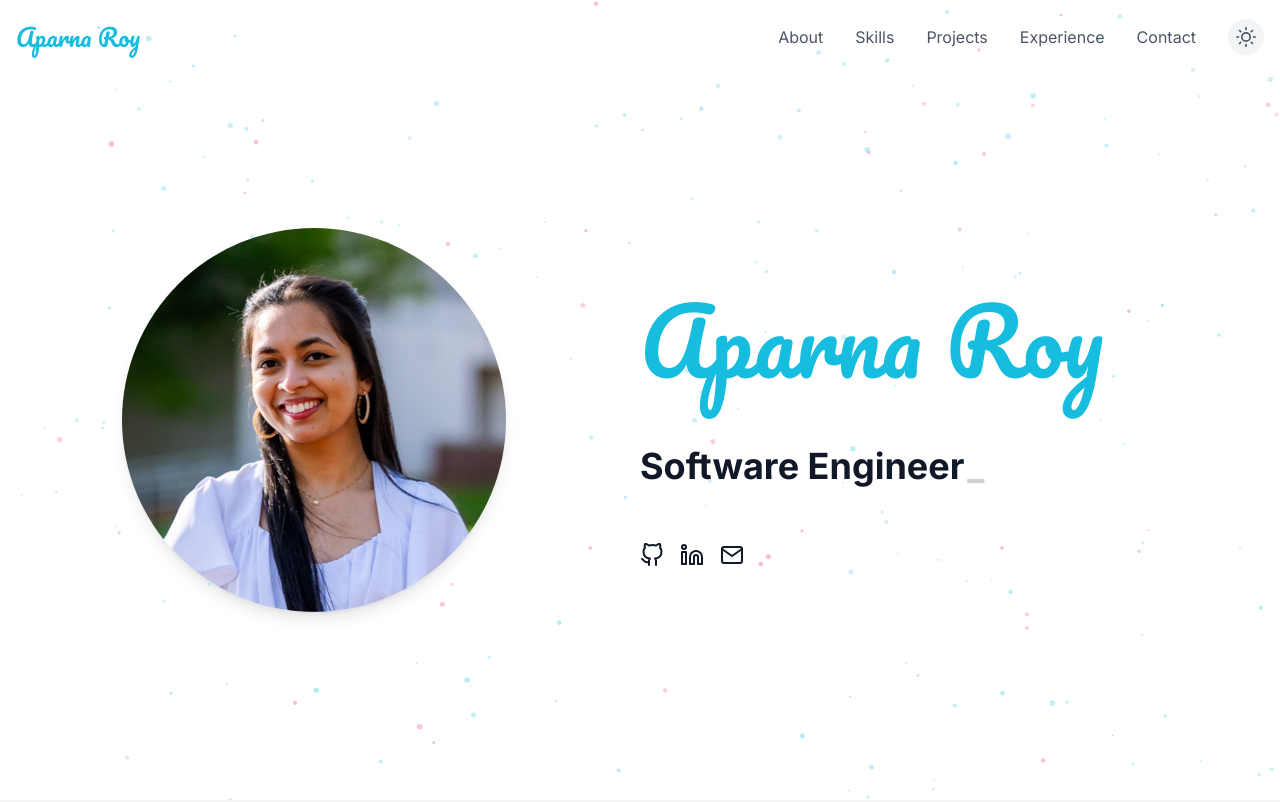
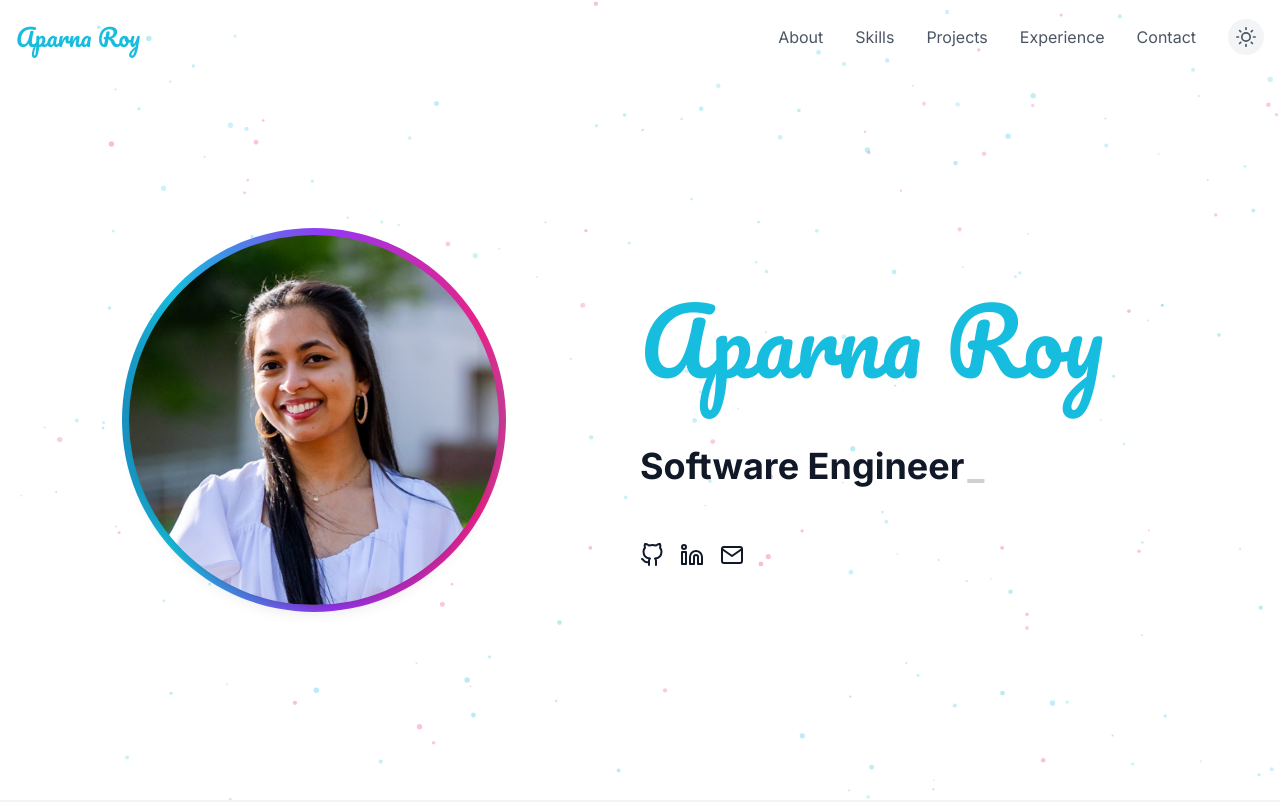
Before and after one commit to aparnaroy/personal-website, a Next.js app: page / in a window 1280 px wide. Shown: the top 802 px of the page. Built offline with nearby package versions, Linux system fonts and the light colour scheme; no server answers.

Commit message:
gradient pic border

```diff
--- a/app/globals.css
+++ b/app/globals.css
@@ -93,3 +93,30 @@ body {
 .animate-scroll-left:hover {
   animation-play-state: paused;
 }
+
+
+@keyframes gradient-move {
+  0% {
+    background-position: 0% 50%;
+  }
+  100% {
+    background-position: 200% 50%;
+  }
+}
+
+.gradient-border {
+  padding: 7px; /* outline thickness */
+  border-radius: 9999px;
+  background: linear-gradient(
+    270deg,
+    #1e3a8a, /* dark blue base start */
+    #16bdde, /* blue main */
+    #e82389, /* pink start */
+    #9536f5, /* purple end */
+    #16bdde, /* blue main repeated */
+    #1e3a8a  /* dark blue base end */
+  );
+  background-size: 200% 200%; /* make gradient wide for movement */
+  animation: gradient-move 6s linear infinite;
+  display: inline-block;
+}
--- a/app/page.tsx
+++ b/app/page.tsx
@@ -53,16 +53,16 @@ export default function Home() {
           <div className="flex flex-col md:flex-row items-center justify-center gap-6">
             {/* Left Side - Image */}
             <motion.div
-              className="flex justify-center md:justify-start md:ml-0"
+              className="flex justify-center md:justify-start md:ml-0 gradient-border"
               initial={{ opacity: 0, scale: 0.95 }}
               animate={{ opacity: 1, scale: 1 }}
               transition={{ duration: 0.8, delay: 0.3 }}
+              style={{ width: 'clamp(12rem, 30vw, 28rem)', height: 'clamp(12rem, 30vw, 28rem)' }}
             >
               <img
                 src="/images/aparna.png"
                 alt="Aparna Roy headshot"
-                className="object-cover rounded-full shadow-lg"
-                style={{ width: 'clamp(12rem, 30vw, 28rem)', height: 'clamp(12rem, 30vw, 28rem)' }}
+                className="object-cover rounded-full shadow-lg w-full h-full"
               />
             </motion.div>
 
```
